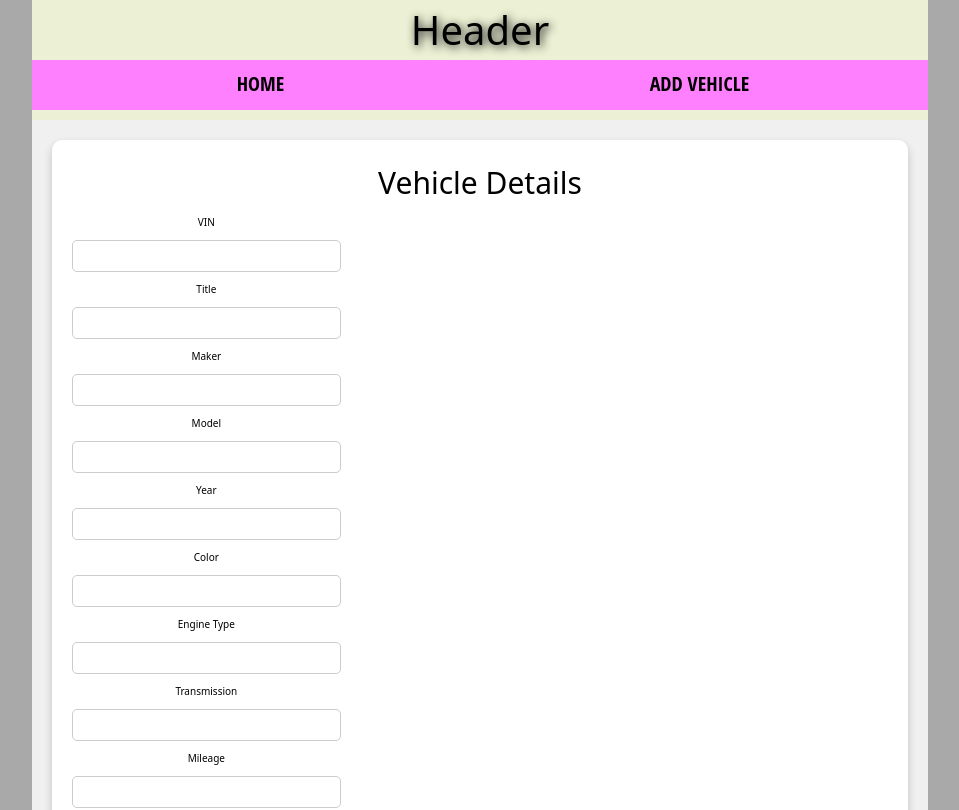
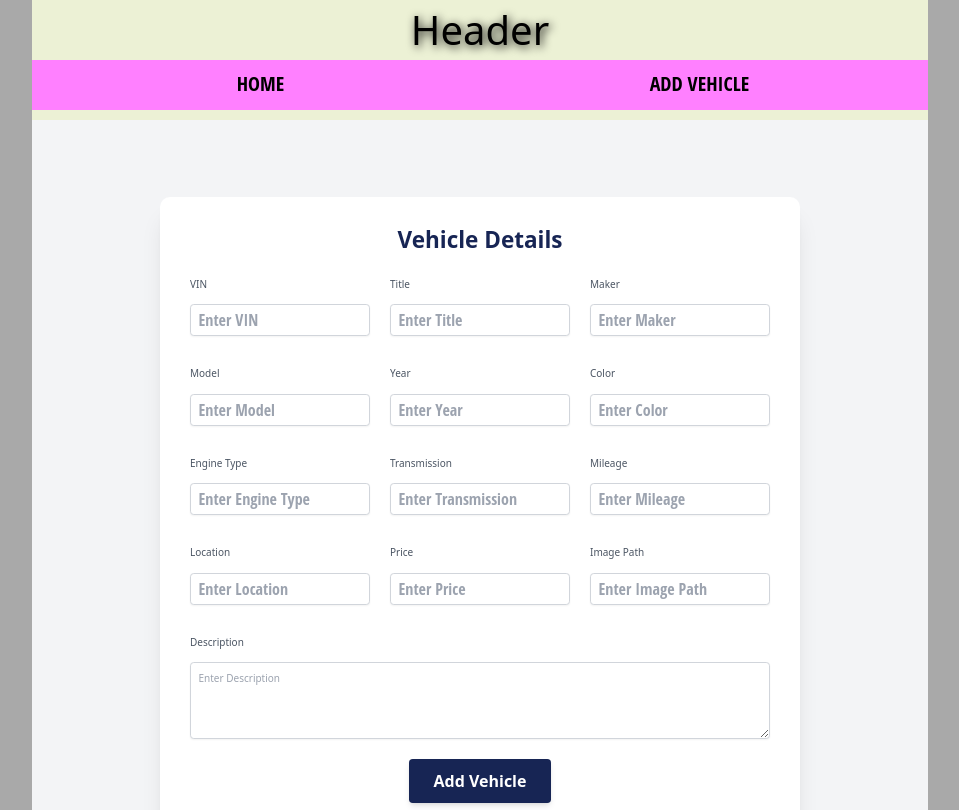
Before and after one commit to EltonHOEvangelista/3380-BidProject, a React (Vite) app: page /addvehicle in a window 1280 px wide. Shown: the top 810 px of the page, without its empty margins (160-1119 px from the left). Built offline with nearby package versions, Linux system fonts and the light colour scheme.

Commit message:
add Vehicle Page

```diff
--- a/src/components/AddVehicle.jsx
+++ b/src/components/AddVehicle.jsx
@@ -57,56 +57,164 @@ const AddVehicle = () => {
   };
 
   return (
-    <div class='bidContainer'>
-        <div class='column'>
-            <div class='inner-div'>
-                <h2>Vehicle Details</h2>
-                <div class='vehicle-details'>
-                    <form onSubmit={handleSubmit}>
-                        <label htmlFor="vin">VIN</label>
-                        <input type="text" name="vin" id="vin" value={vehicle.vin} onChange={handleChange} />
+    <div class="flex justify-center items-center min-h-screen bg-gray-100 p-6">
+      <div class="bg-white shadow-xl rounded-2xl p-12 w-full max-w-5xl">
+        <h2 class="text-4xl font-bold text-blue-950 mb-10 text-center">Vehicle Details</h2>
+        <form class="grid grid-cols-1 md:grid-cols-2 lg:grid-cols-3 gap-8">
+          <div class="flex flex-col">
+            <label for="vin" class="text-base font-medium text-gray-600">VIN</label>
+            <input
+              type="text"
+              name="vin"
+              id="vin"
+              class="mt-1 p-3 border border-gray-300 rounded-md shadow-sm focus:ring-2 focus:ring-blue-500 focus:border-transparent"
+              placeholder="Enter VIN"
+            />
+          </div>
 
-                        <label htmlFor="title">Title</label>
-                        <input type="text" name="title" id="title" value={vehicle.title} onChange={handleChange} />
+          <div class="flex flex-col">
+            <label for="title" class="text-base font-medium text-gray-600">Title</label>
+            <input
+              type="text"
+              name="title"
+              id="title"
+              class="mt-1 p-3 border border-gray-300 rounded-md shadow-sm focus:ring-2 focus:ring-blue-500 focus:border-transparent"
+              placeholder="Enter Title"
+            />
+          </div>
 
-                        <label htmlFor="maker">Maker</label>
-                        <input type="text" name="maker" id="maker" value={vehicle.maker} onChange={handleChange} />
+          <div class="flex flex-col">
+            <label for="maker" class="text-base font-medium text-gray-600">Maker</label>
+            <input
+              type="text"
+              name="maker"
+              id="maker"
+              class="mt-1 p-3 border border-gray-300 rounded-md shadow-sm focus:ring-2 focus:ring-blue-500 focus:border-transparent"
+              placeholder="Enter Maker"
+            />
+          </div>
 
-                        <label htmlFor="model">Model</label>
-                        <input type="text" name="model" id="model" value={vehicle.model} onChange={handleChange} />
+          <div class="flex flex-col">
+            <label for="model" class="text-base font-medium text-gray-600">Model</label>
+            <input
+              type="text"
+              name="model"
+              id="model"
+              class="mt-1 p-3 border border-gray-300 rounded-md shadow-sm focus:ring-2 focus:ring-blue-500 focus:border-transparent"
+              placeholder="Enter Model"
+            />
+          </div>
 
-                        <label htmlFor="year">Year</label>
-                        <input type="number" name="year" id="year" value={vehicle.year} onChange={handleChange} />
+          <div class="flex flex-col">
+            <label for="year" class="text-base font-medium text-gray-600">Year</label>
+            <input
+              type="number"
+              name="year"
+              id="year"
+              class="mt-1 p-3 border border-gray-300 rounded-md shadow-sm focus:ring-2 focus:ring-blue-500 focus:border-transparent"
+              placeholder="Enter Year"
+            />
+          </div>
 
-                        <label htmlFor="color">Color</label>
-                        <input type="text" name="color" id="color" value={vehicle.color} onChange={handleChange} />
+          <div class="flex flex-col">
+            <label for="color" class="text-base font-medium text-gray-600">Color</label>
+            <input
+              type="text"
+              name="color"
+              id="color"
+              class="mt-1 p-3 border border-gray-300 rounded-md shadow-sm focus:ring-2 focus:ring-blue-500 focus:border-transparent"
+              placeholder="Enter Color"
+            />
+          </div>
 
-                        <label htmlFor="engineType">Engine Type</label>
-                        <input type="text" name="engineType" id="engineType" value={vehicle.engineType} onChange={handleChange} />
+          <div class="flex flex-col">
+            <label for="engineType" class="text-base font-medium text-gray-600">Engine Type</label>
+            <input
+              type="text"
+              name="engineType"
+              id="engineType"
+              class="mt-1 p-3 border border-gray-300 rounded-md shadow-sm focus:ring-2 focus:ring-blue-500 focus:border-transparent"
+              placeholder="Enter Engine Type"
+            />
+          </div>
 
-                        <label htmlFor="transmission">Transmission</label>
-                        <input type="text" name="transmission" id="transmission" value={vehicle.transmission} onChange={handleChange} />
+          <div class="flex flex-col">
+            <label for="transmission" class="text-base font-medium text-gray-600">Transmission</label>
+            <input
+              type="text"
+              name="transmission"
+              id="transmission"
+              class="mt-1 p-3 border border-gray-300 rounded-md shadow-sm focus:ring-2 focus:ring-blue-500 focus:border-transparent"
+              placeholder="Enter Transmission"
+            />
+          </div>
 
-                        <label htmlFor="mileage">Mileage</label>
-                        <input type="number" name="mileage" id="mileage" value={vehicle.mileage} onChange={handleChange} />
+          <div class="flex flex-col">
+            <label for="mileage" class="text-base font-medium text-gray-600">Mileage</label>
+            <input
+              type="number"
+              name="mileage"
+              id="mileage"
+              class="mt-1 p-3 border border-gray-300 rounded-md shadow-sm focus:ring-2 focus:ring-blue-500 focus:border-transparent"
+              placeholder="Enter Mileage"
+            />
+          </div>
 
-                        <label htmlFor="location">Location</label>
-                        <input type="text" name="location" id="location" value={vehicle.location} onChange={handleChange} />
+          <div class="flex flex-col">
+            <label for="location" class="text-base font-medium text-gray-600">Location</label>
+            <input
+              type="text"
+              name="location"
+              id="location"
+              class="mt-1 p-3 border border-gray-300 rounded-md shadow-sm focus:ring-2 focus:ring-blue-500 focus:border-transparent"
+              placeholder="Enter Location"
+            />
+          </div>
 
-                        <label htmlFor="description">Description</label>
-                        <input type="text" name="description" id="description" value={vehicle.description} onChange={handleChange} />
+          <div class="flex flex-col">
+            <label for="price" class="text-base font-medium text-gray-600">Price</label>
+            <input
+              type="number"
+              name="price"
+              id="price"
+              class="mt-1 p-3 border border-gray-300 rounded-md shadow-sm focus:ring-2 focus:ring-blue-500 focus:border-transparent"
+              placeholder="Enter Price"
+            />
+          </div>
 
-                        <label htmlFor="price">Price</label>
-                        <input type="number" name="price" id="price" value={vehicle.price} onChange={handleChange} />
+          <div class="flex flex-col">
+            <label for="imgSrc" class="text-base font-medium text-gray-600">Image Path</label>
+            <input
+              type="text"
+              name="imgSrc"
+              id="imgSrc"
+              class="mt-1 p-3 border border-gray-300 rounded-md shadow-sm focus:ring-2 focus:ring-blue-500 focus:border-transparent"
+              placeholder="Enter Image Path"
+            />
+          </div>
 
-                        <label htmlFor="imgSrc">Image Path</label>
-                        <input type="text" name="imgSrc" id="imgSrc" value={vehicle.imgSrc} onChange={handleChange} />
+          <div class="flex flex-col lg:col-span-3">
+            <label for="description" class="text-base font-medium text-gray-600">Description</label>
+            <textarea
+              name="description"
+              id="description"
+              class="mt-1 p-3 border border-gray-300 rounded-md shadow-sm focus:ring-2 focus:ring-blue-500 focus:border-transparent"
+              rows="4"
+              placeholder="Enter Description"
+            ></textarea>
+          </div>
 
-                        <button type="submit" name="addVehicle">Add Vehicle</button>
-                    </form>
-                </div>
-            </div>
-        </div>
+          <div class="flex justify-center md:col-span-2 lg:col-span-3">
+            <button
+              type="submit"
+              name="addVehicle"
+              class="bg-blue-950 hover:bg-blue-900 text-white font-semibold py-4 px-10 rounded-md shadow-md transition duration-300"
+            >
+              Add Vehicle
+            </button>
+          </div>
+        </form>
+      </div>
     </div>
   );
 };
```
